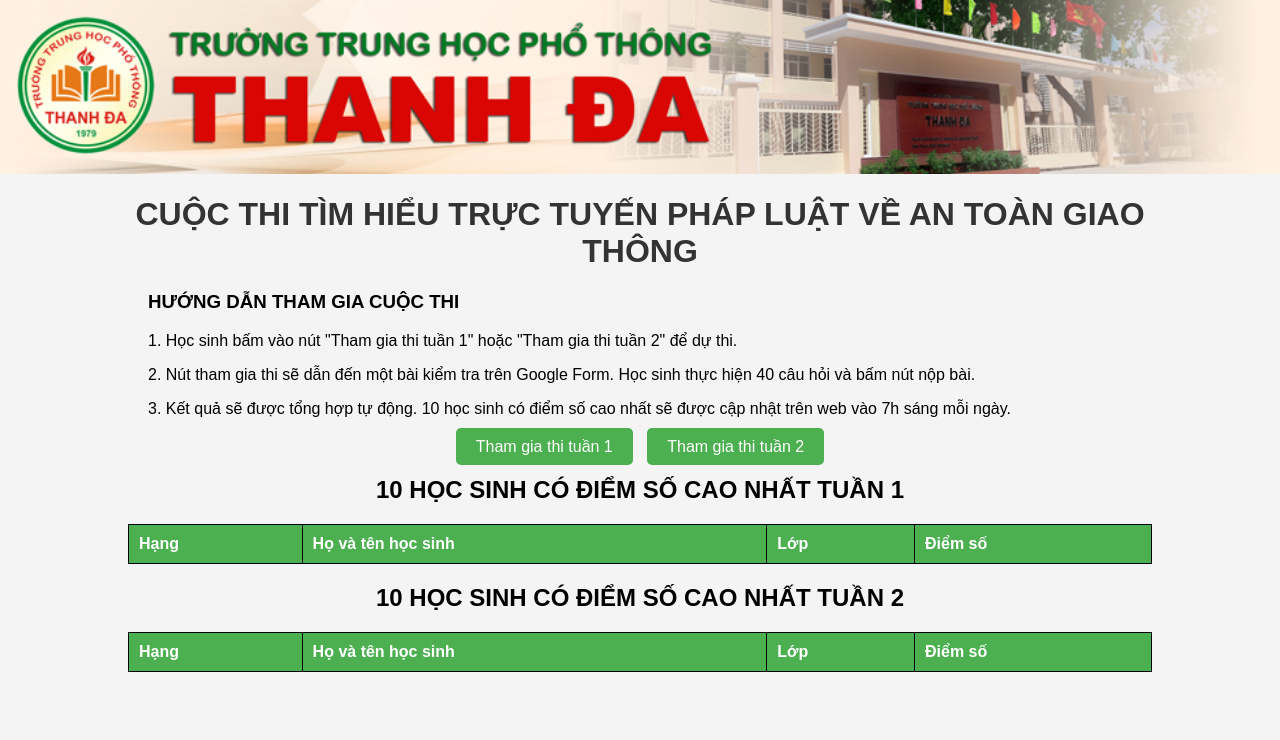
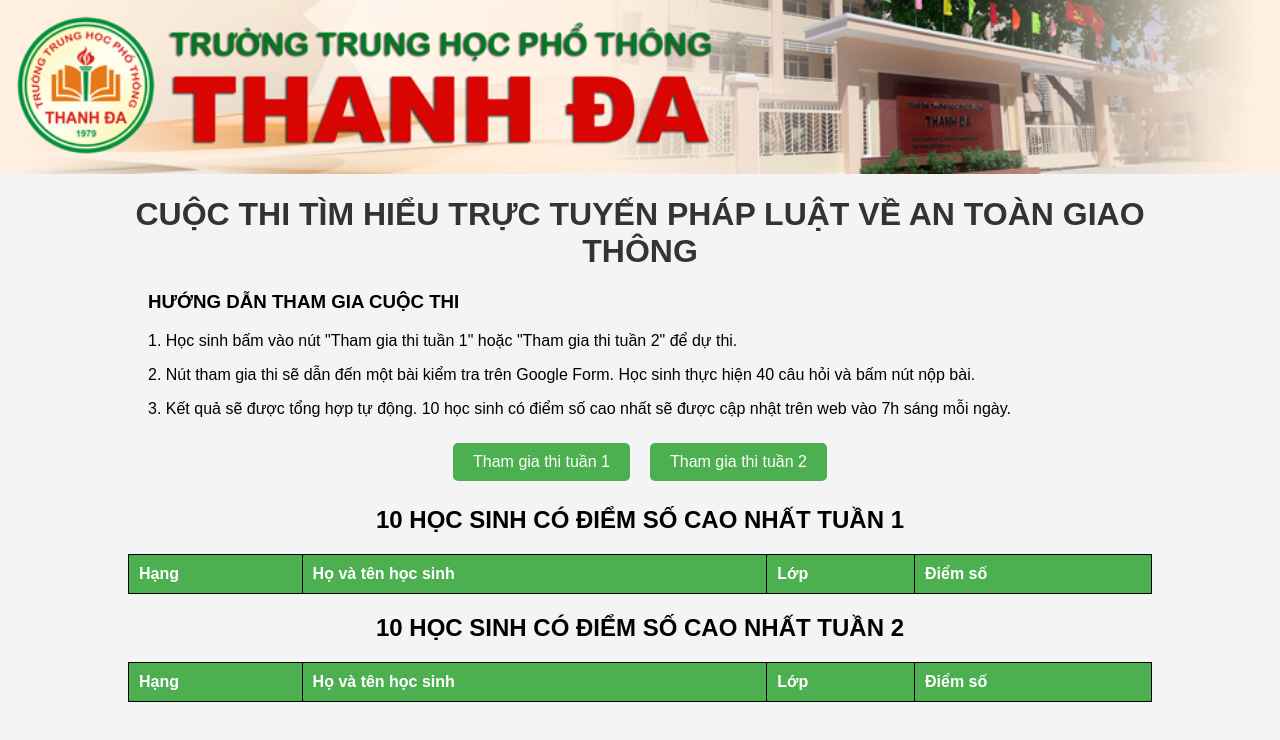
Before and after one commit to buicangtri/web-thi-ATGT-24-25, a plain HTML site: page index.html in a window 1280 px wide. Drawn offline with Linux system fonts and the light colour scheme; no server answers.

Commit message:
Update index.html

```diff
--- a/index.html
+++ b/index.html
@@ -37,7 +37,10 @@
             font-size: 16px;
         }
         .test-link {
-            margin: 20px 0;
+            display: flex;
+            justify-content: center;
+            flex-wrap: wrap; /* Ensure buttons wrap to next line on small screens */
+            gap: 10px; /* Add space between buttons */
         }
         .test-link a {
             background-color: #4CAF50;
```
